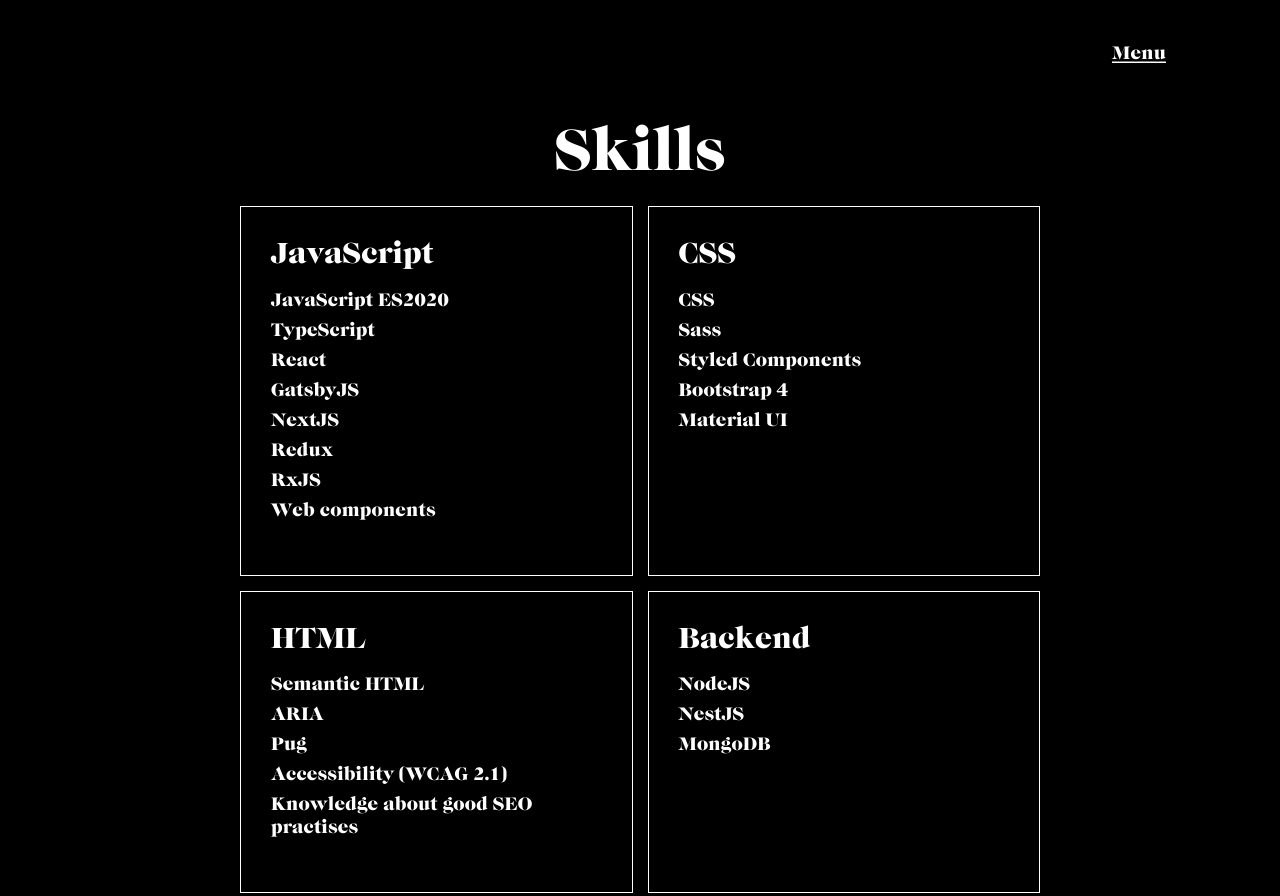
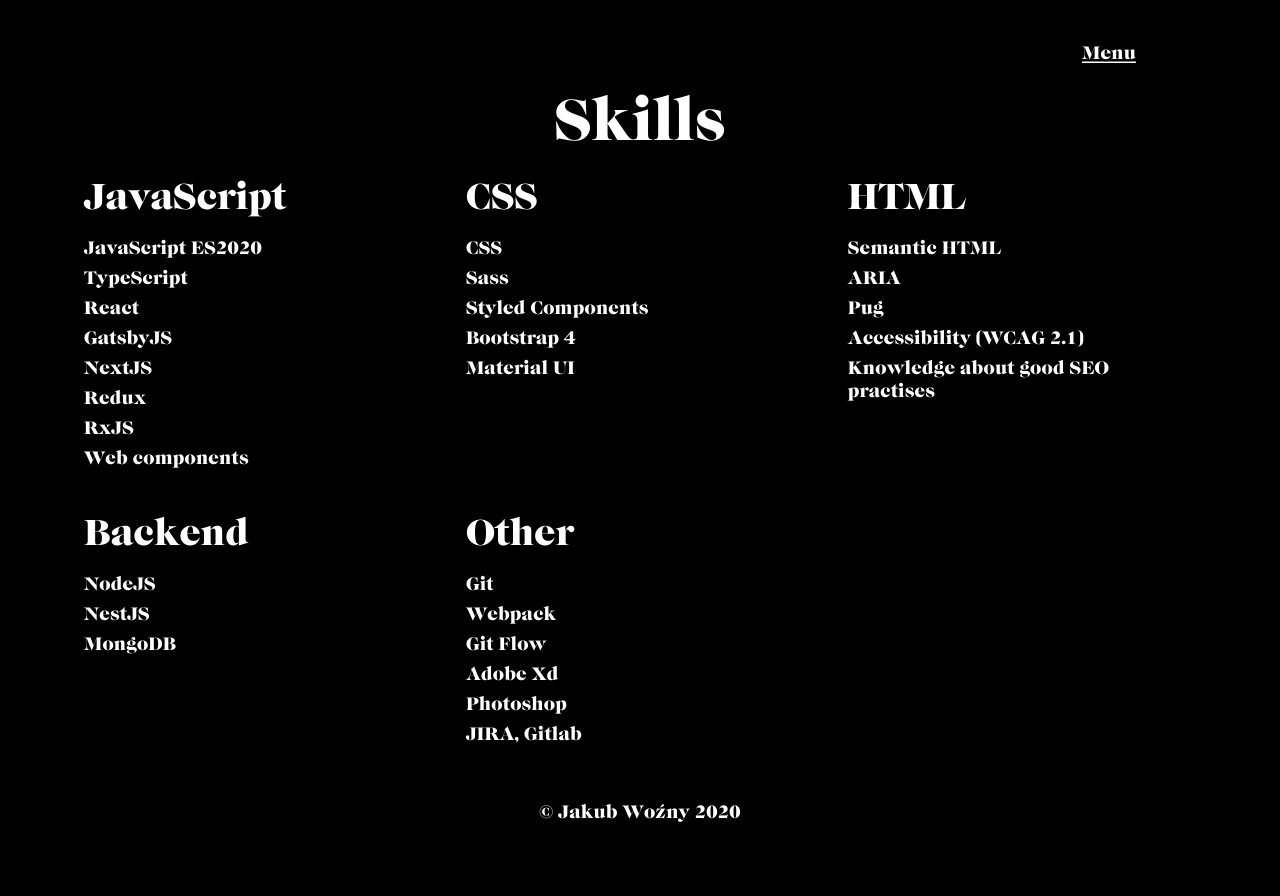
Before and after one commit to woznyjakub/portfolio, a Gatsby site: page /skills in a window 1280 px wide. Shown: the top 896 px of the page. Built offline with nearby package versions, Linux system fonts and the light colour scheme; Gatsby itself is replaced by a stand-in of ours.

Commit message:
general layout details update

```diff
--- a/src/components/layouts/basic/BasicLayout.tsx
+++ b/src/components/layouts/basic/BasicLayout.tsx
@@ -24,7 +24,10 @@ const ButtonWrapper = styled.div`
     padding-left: 4rem;
     padding-right: 4rem;
   `}
-  ${media.tablet`
+  ${media.desktopMedium`
+    padding-bottom: 2.5rem;
+  `}
+  ${media.desktopLarge`
     padding-bottom: 3.5rem;
   `}
 `;
--- a/src/components/misc/global-style/GlobalStyle.ts
+++ b/src/components/misc/global-style/GlobalStyle.ts
@@ -3,7 +3,7 @@ import { createGlobalStyle } from 'styled-components';
 import cssReset from './cssReset';
 import { media, colors } from '../../../utils';
 
-export const containerGutter = 18; // px
+export const containerGutter = 28; // px
 
 const repeat = (string, amount) => {
   const parts = [];
--- a/src/components/typography/heading/Heading.tsx
+++ b/src/components/typography/heading/Heading.tsx
@@ -3,7 +3,7 @@ import styled from 'styled-components';
 
 import { media } from '../../../utils';
 
-type FontSize = 'large' | null;
+type FontSize = 'large' | 'larger';
 type Gutter = 'top' | 'right' | 'bottom' | 'left' | null;
 
 interface HeadingCmpProps extends React.ComponentProps<any> {
@@ -20,6 +20,9 @@ const StyledHeading = styled.h2<HeadingCmpProps>`
   ${({ fontSize }) => {
     let value;
     switch (fontSize) {
+      case 'larger':
+        value = '2rem';
+        break;
       case 'large':
         value = '3rem';
         break;
@@ -42,6 +45,9 @@ const StyledHeading = styled.h2<HeadingCmpProps>`
     ${({ fontSize }) => {
       let value;
       switch (fontSize) {
+        case 'larger':
+          value = '2.5rem';
+          break;
         case 'large':
           value = '4rem';
           break;
--- a/src/pages/about.tsx
+++ b/src/pages/about.tsx
@@ -70,7 +70,6 @@ const StyckyContainer = styled.div`
 const ImageWrapper = styled.figure`
   position: relative;
   max-width: 640px;
-  width: 80%;
   margin: 0 auto;
   padding: 0 0 2rem 2rem;
   ::before {
--- a/src/pages/skills.tsx
+++ b/src/pages/skills.tsx
@@ -34,20 +34,17 @@ const content = {
 const SkillsList = styled.ul`
   display: grid;
   grid-template-columns: 1fr;
-  grid-gap: 1rem;
-  max-width: 800px;
+  grid-gap: 2.25rem;
+  max-width: 1200px;
   margin: 0 auto;
   ${media.phone`
     grid-template-columns: repeat(2, 1fr);
   `};
-`;
-
-const SkillsListItem = styled.li`
-  border: 1px solid currentColor;
-  padding: 1rem 1rem 2rem;
-
-  ${media.desktopSmall`
-    padding: 2rem 2rem 3rem;
+  ${media.tablet`
+    grid-template-columns: repeat(3, 1fr);
+  `};
+  ${media.desktopLarge`
+    grid-gap: 4rem;
   `}
 `;
 
@@ -55,7 +52,7 @@ const NestedListItemText = styled(BasicText)`
   line-height: 1.2;
   && {
     margin-bottom: 0.5rem;
-  }
+  }c
 `;
 
 const SkillsPage: FC = () => {
@@ -71,8 +68,10 @@ const SkillsPage: FC = () => {
           {content.skillsGroups.length ? (
             <SkillsList className="list-unstyled">
               {content.skillsGroups.map(({ name, skills }) => (
-                <SkillsListItem key={name}>
-                  <Heading gutter="bottom">{name}</Heading>
+                <li key={name}>
+                  <Heading gutter="bottom" fontSize="larger">
+                    {name}
+                  </Heading>
                   <ul>
                     {skills.map((skill) => (
                       <li key={skill}>
@@ -80,7 +79,7 @@ const SkillsPage: FC = () => {
                       </li>
                     ))}
                   </ul>
-                </SkillsListItem>
+                </li>
               ))}
             </SkillsList>
           ) : (
```
